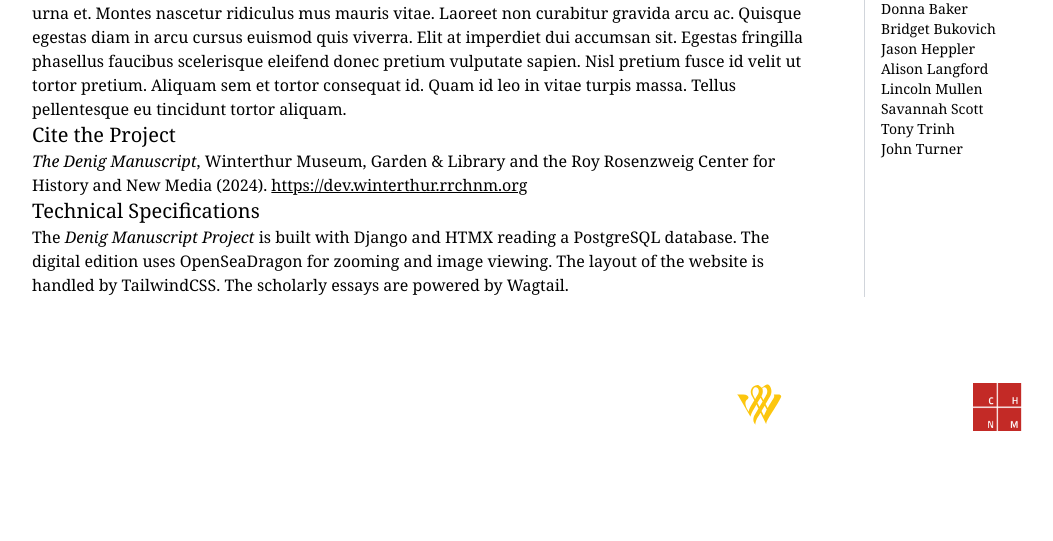
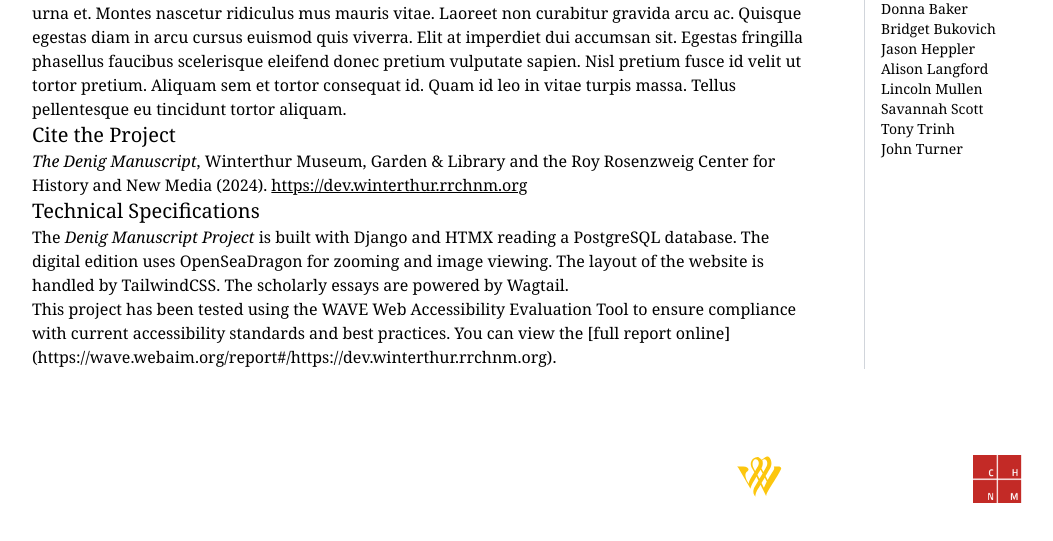
Before and after one commit to chnm/winterthur-app, a Django app: page /about/ in a window 1280 px wide. Shown: the part 663-1204 px from the top of the page, without its empty margins (0-1053 px from the left). Before the commit the page ends 1094 px from the top, so only its background shows below. Run offline with Django 4.2, Linux system fonts and the light colour scheme; parts of the project's set-up code (start-up, migrations or seed data) failed here and were passed over; some libraries are stand-ins or nearby versions.

Commit message:
refactor: Include accessibility statement and link to WAVE report.

```diff
--- a/templates/about.html
+++ b/templates/about.html
@@ -49,6 +49,8 @@
           <p>The <em>Denig Manuscript Project</em> is built with Django and HTMX reading a PostgreSQL database. The
             digital edition uses OpenSeaDragon for zooming and image viewing. The layout of the website is handled by
             TailwindCSS. The scholarly essays are powered by Wagtail.</p>
+
+          <p>This project has been tested using the WAVE Web Accessibility Evaluation Tool to ensure compliance with current accessibility standards and best practices. You can view the [full report online](https://wave.webaim.org/report#/https://dev.winterthur.rrchnm.org).</p>
         </div>
 
       <!-- Right Section (1/3) -->
```
